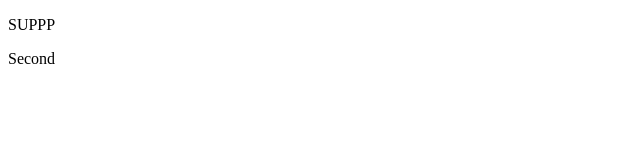
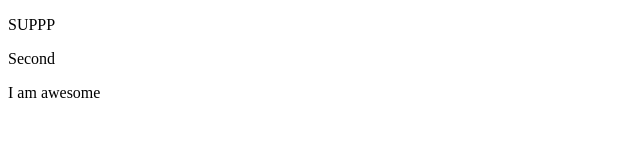
Before and after one commit to A-bot9/git-test, a website: page index.html in a window 1280 px wide. Shown: the whole page, without its empty margins (0-640 px from the left). Drawn offline with Linux system fonts and the light colour scheme.

```diff
--- a/index.html
+++ b/index.html
@@ -9,5 +9,6 @@
 	<body>
 		<p>SUPPP</p>
 		<p>Second</p>
+		<p>I am awesome</p>
 	</body>
 </html>
```
Also changed, not shown: package.json (added, +24 -0 lines), 2 other files.
